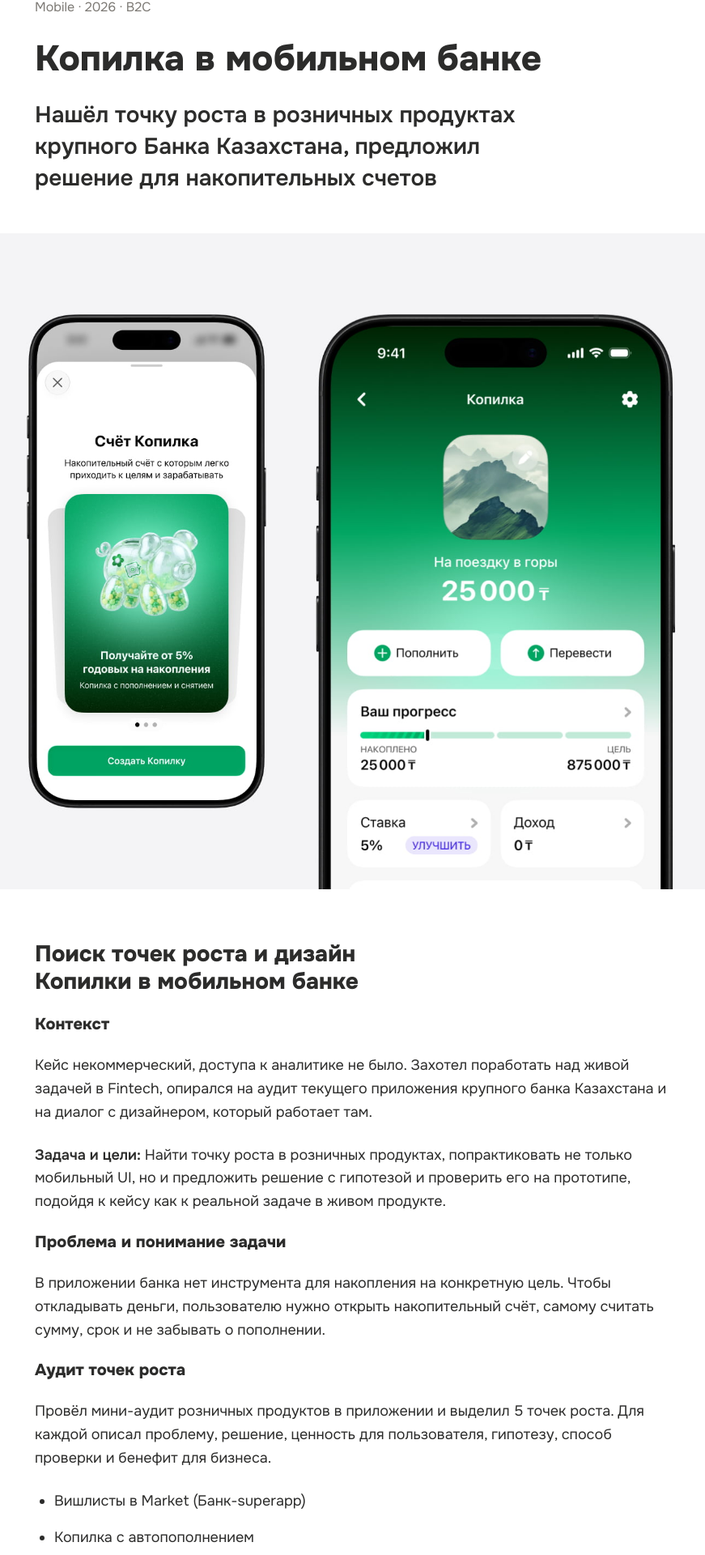
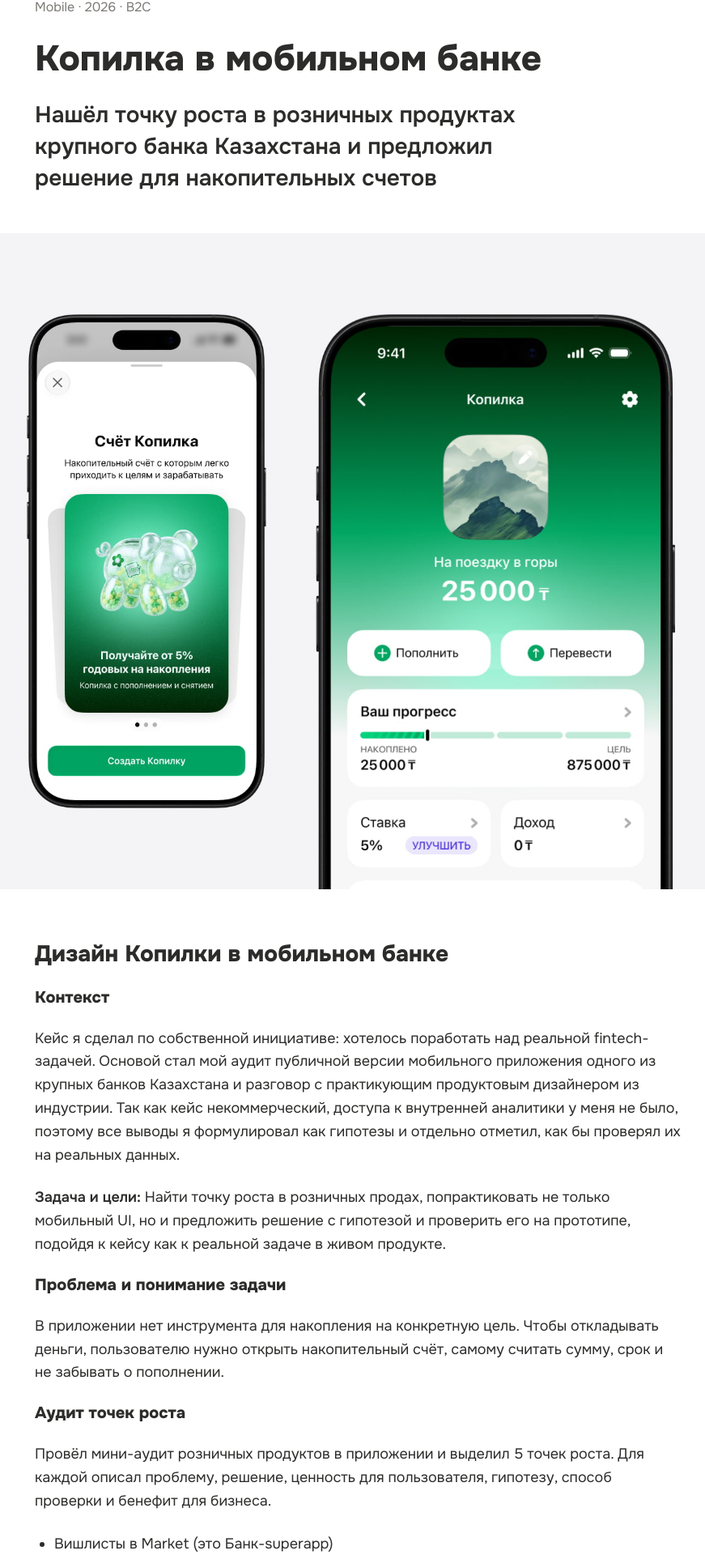
Before and after one commit to d1mavasilev/my-portfolio-next, a Next.js app: page /cases/bankingmoneypot in a window 1280 px wide. Shown: the part 140-2060 px from the top of the page at 81% size, without its empty margins (197-1068 px from the left). Built offline with nearby package versions, Linux system fonts and the light colour scheme.

Commit message:
описание

```diff
--- a/app/cases/bankingmoneypot/page.tsx
+++ b/app/cases/bankingmoneypot/page.tsx
@@ -16,7 +16,7 @@ export default function BankingMoneyPotPage() {
         <section className="project-intro fade-in">
           <h1>Копилка в мобильном банке</h1>
           <h3 className="subtitle">
-            Нашёл точку роста в розничных продуктах крупного Банка Казахстана, предложил решение для накопительных счетов
+            Нашёл точку роста в розничных продуктах крупного банка Казахстана и предложил решение для накопительных счетов
           </h3>
           <ProjectImage
             src="/images/projects/Moneypot_shot_1.jpg"
@@ -25,18 +25,18 @@ export default function BankingMoneyPotPage() {
           </section>
 
         <section className="project-section fade-in">
-          <h2>Поиск точек роста и дизайн Копилки в мобильном банке</h2>
+          <h2>Дизайн Копилки в мобильном банке</h2>
           <h3>Контекст</h3>
           <p>
-            Кейс некоммерческий, доступа к аналитике не было. Захотел поработать над живой задачей в Fintech, опирался на аудит текущего приложения крупного банка Казахстана и на диалог с дизайнером, который работает там.
+            Кейс я сделал по собственной инициативе: хотелось поработать над реальной fintech-задачей. Основой стал мой аудит публичной версии мобильного приложения одного из крупных банков Казахстана и разговор с практикующим продуктовым дизайнером из индустрии. Так как кейс некоммерческий, доступа к внутренней аналитики у меня не было, поэтому все выводы я формулировал как гипотезы и отдельно отметил, как бы проверял их на реальных данных.
           </p>
           <p>
-            <strong>Задача и цели:</strong> Найти точку роста в розничных продуктах, попрактиковать не только мобильный UI, но и предложить решение с гипотезой и проверить его на прототипе, подойдя к кейсу как к реальной задаче в живом продукте.
+            <strong>Задача и цели:</strong> Найти точку роста в розничных продах, попрактиковать не только мобильный UI, но и предложить решение с гипотезой и проверить его на прототипе, подойдя к кейсу как к реальной задаче в живом продукте.
           </p>
 
           <h3>Проблема и понимание задачи</h3>
           <p>
-            В приложении банка нет инструмента для накопления на конкретную цель. Чтобы откладывать деньги, пользователю нужно открыть накопительный счёт, самому считать сумму, срок и не забывать о пополнении.
+            В приложении нет инструмента для накопления на конкретную цель. Чтобы откладывать деньги, пользователю нужно открыть накопительный счёт, самому считать сумму, срок и не забывать о пополнении.
           </p>
 
           <h3>Аудит точек роста</h3>
@@ -45,7 +45,7 @@ export default function BankingMoneyPotPage() {
           </p>
           <ul className="list-disc pl-5">
             <li>
-              Вишлисты в Market (Банк-superapp)
+              Вишлисты в Market (это Банк-superapp)
             </li>
             <li>
               Копилка с автопополнением
@@ -71,7 +71,7 @@ export default function BankingMoneyPotPage() {
 
           <h3>Бенефиты для бизнеса</h3>
           <p>
-            Копилка с автопополнением может дать Банку рост в нескольких направлениях:
+            Копилка с автопополнением может дать банку рост в нескольких направлениях:
           </p>
           <ul className="list-disc pl-5">
             <li>
@@ -121,7 +121,7 @@ export default function BankingMoneyPotPage() {
 
           <h3>Тестирование</h3>
           <p>
-            На основе собранного ранее User Flow и Lo-Fi макетов, собрал кликабельный прототип. Провел тесты удобства использования основных сценариев на 3 респондентах в формате видеозвонка. Задача: создать копилку на цель от названия до первого пополнения. Смотрел на реакцию, выполнение задач и их впечатления.
+            На основе собранного ранее User Flow и Lo-Fi макетов, собрал кликабельный прототип. Провел тесты удобства использования основных сценариев на 3 респондентах в формате видеозвонка. Задача: создать копилку на цель от названия до первого пополнения. Смотрел на реакцию, выполнение задачи и впечатления.
           </p>
           <p>
             По итогам теста внёс небольшие корректировки в макеты. Выборка небольшая, поэтому считаю результат проверкой базовой логики.
@@ -134,7 +134,7 @@ export default function BankingMoneyPotPage() {
 
           <h3>Решение</h3>
           <p>
-            В финальной версии в копилке есть подсказка, сколько откладывать в месяц для достижения цели, и расчёт дохода при выбранной ставке. Выбор и индикация одного или нескольких способов пополнения в одном экране. На экране успеха сразу даём возможность поделиться копилкой. Карточка копилки с прогрессом, ставкой, которую можно увеличить по желанию, заморозив снятие на срок от 6 месяцев и приглашение близким пополнить копилку.
+            В финальной версии в копилке есть расчёт дохода при выбранной ставке, выбор и индикация способов пополнения в одном экране, подсказки сколько откладывать в месяц для достижения цели. На экране успеха сразу даём возможность поделиться копилкой. Карточка копилки с прогрессом, ставкой, которую можно увеличить по желанию, заморозив снятие на срок от 6 месяцев и приглашение близким пополнить копилку.
           </p>
 
           <ProjectImage
@@ -155,10 +155,10 @@ export default function BankingMoneyPotPage() {
           <h3>Результаты</h3>
           <ul className="list-disc pl-5">
             <li>
-              Нашёл точку роста и предложил решение с проверяемой гипотезой
+              Нашёл точки роста и предложил решение с проверяемой гипотезой
             </li>
             <li>
-              Спроектировал сценарий создания копилки и построил userflow
+              Спроектировал сценарий создания копилки и построил User Flow
             </li>
             <li>
               Проверил Lo-Fi прототип на 3 респондентах и подготовил финальные макеты мобильного UI
```
